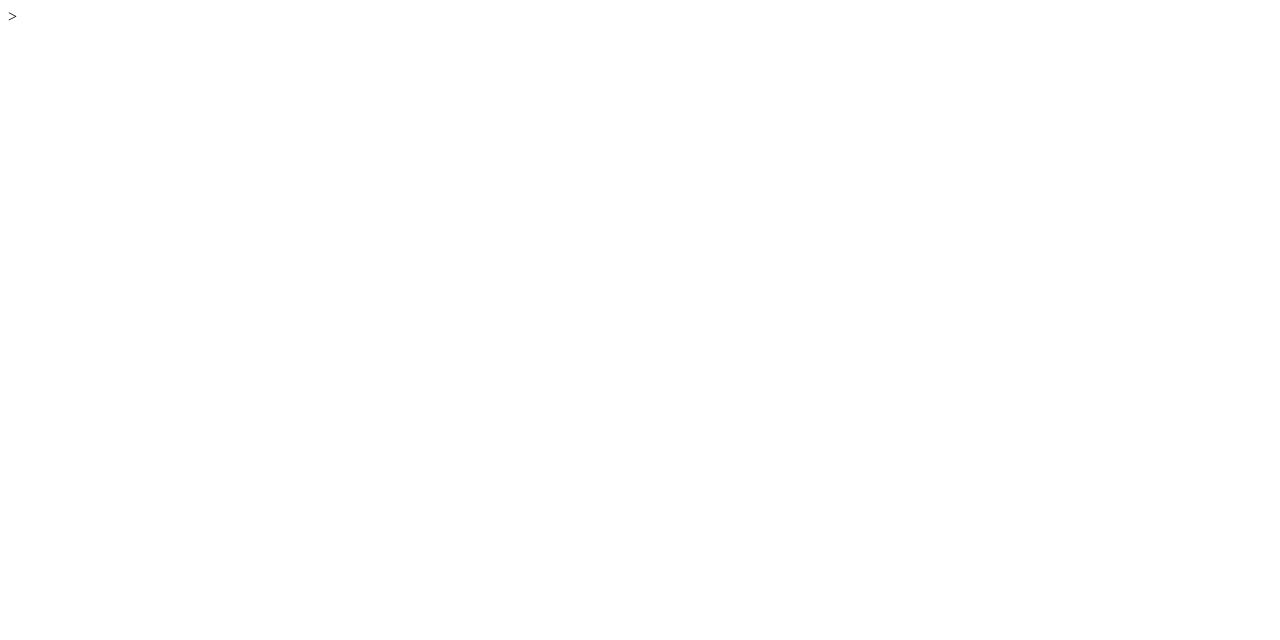
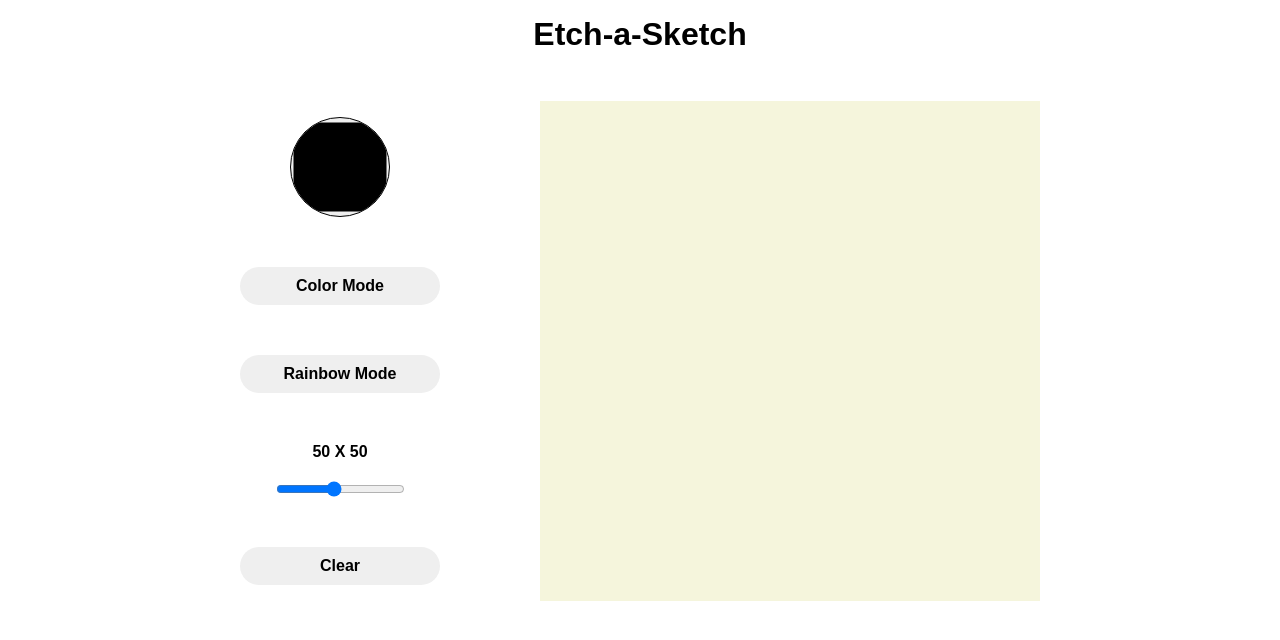
Before and after one commit to shaheedhudheen/Etch-a-Sketch, a plain HTML site: page index.html in a window 1280 px wide. Drawn offline with Linux system fonts and the light colour scheme.

Commit message:
Made a Basic UI for the Site

```diff
--- a/index.html
+++ b/index.html
@@ -1,12 +1,40 @@
 <!DOCTYPE html>
 <html lang="en">
+
 <head>
     <meta charset="UTF-8">
     <meta http-equiv="X-UA-Compatible" content="IE=edge">
-    <meta name="viewport" content="width=, initial-scale=1.0">
+    <meta name="viewport" content="width=device-width, initial-scale=1.0">
+    <link rel="stylesheet" href="style.css">
+    <script src="script.js" defer></script>
     <title>Etch a Sketch</title>
 </head>
+
 <body>
-  >
+    <h1 class="heading">Etch-a-Sketch</h1>
+    <div class="container">
+        <div class="containerOne">
+            <div class="colorPicker">
+                <input type="color" class="color" name="color" value="#000000">
+                <input class="button" type="button" value="Color Mode">
+            </div>
+            <div class="rainbow">
+                <input type="button" class="button" value="Rainbow Mode">
+            </div>
+            <div class="gridSize">
+                <div class="slidecontainer">
+                    <p class="textgrid"><span class="gridRange"></span> X <span class="gridRange"></span></p>
+                    <input type="range" min="10" max="100" value="50" class="slider" id="myRange">
+                  </div>
+            </div>
+            <div class="btn">
+                <input type="button" class="button" value="Clear">
+            </div>
+        </div>
+        <div class="containerTwo">
+            <div class="grid-box"></div>
+        </div>
+    </div>
 </body>
+
 </html>
--- a/script.js
+++ b/script.js
@@ -0,0 +1,16 @@
+let slider = document.querySelector(".slider");
+let gridRange = document.querySelectorAll(".gridRange");
+
+console.log(slider.value);
+console.log(gridRange);
+
+gridRange.forEach((e) => {
+  e.textContent = slider.value;
+});
+
+// Update the current slider value (each time you drag the slider handle)
+slider.addEventListener("input", (e) => {
+  gridRange.forEach((e) => {
+    e.textContent = slider.value;
+  });
+});
--- a/style.css
+++ b/style.css
@@ -0,0 +1,77 @@
+*{
+    margin: 0;
+    padding: 0;
+    font-family: sans-serif;
+}
+
+.heading{
+    text-align: center;
+    font-weight: 900;
+    padding: 1rem;
+}
+
+.container{
+    display: flex;
+    justify-content: center;
+    margin: 2rem auto;
+    max-width: 1100px;
+    align-items: center;
+    gap: 100px;
+}
+
+.containerOne{
+    display: flex;
+    flex-direction: column;
+    justify-content: center;
+    align-items: center;
+    gap: 50px;
+    width: 200px;
+}
+
+.colorPicker{
+    display: flex;
+    flex-direction: column;
+    align-items: center;
+    justify-content: center;
+    gap: 50px;
+}
+
+.grid-box{
+    width: 500px;
+    height: 500px;
+    background-color: beige;
+}
+
+.button{
+    width: 100%;
+    padding: 10px 20px;
+    border-radius: 20px;
+    border-style: none;
+    font-size: 1rem;
+    font-weight: 600;
+}
+
+.colorPicker,
+.rainbow,
+.gridSize,
+.btn{
+    width: 100%;
+}
+
+.slidecontainer{
+    display: flex;
+    flex-direction: column;
+    align-items: center;
+    justify-content: center;
+    gap: 20px;
+}
+
+.textgrid{
+    font-size: 1rem;
+    font-weight: 600;
+}
+.color{
+    width: 100px;
+    height: 100px;
+    border-radius: 50%;
+}
```
Also changed, not shown: jsconfig.json (added, +14 -0 lines), 1 other file.
